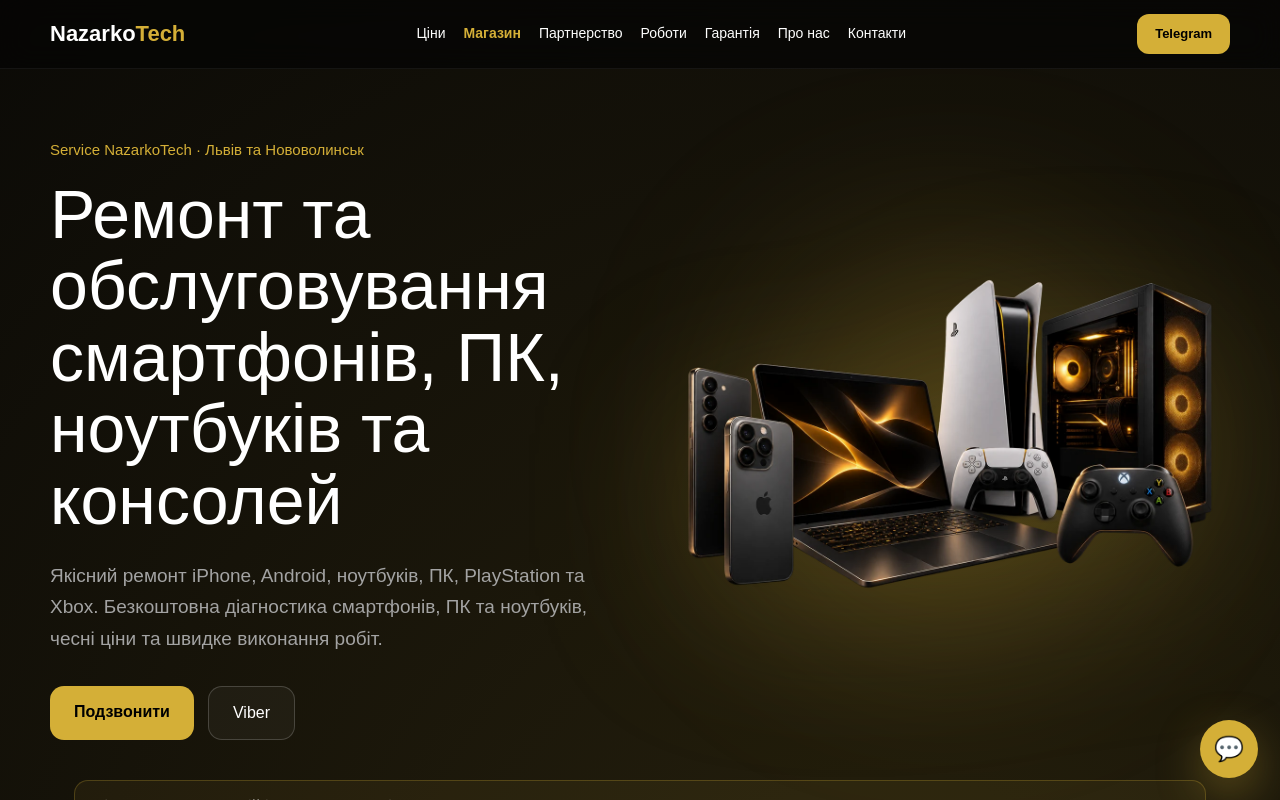
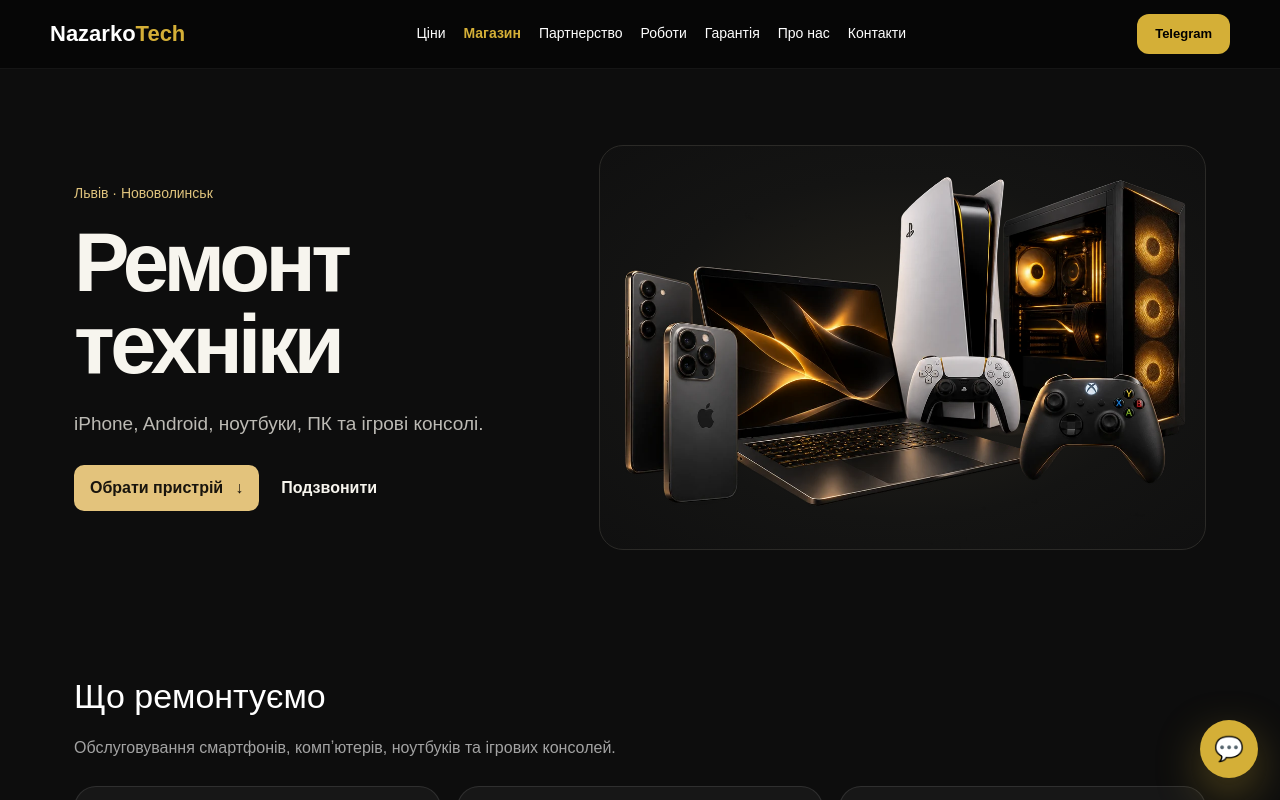
Before and after one commit to NazarkoMi/nazarkotech, a Next.js app: page / in a window 1280 px wide. Shown: the top 800 px of the page. Built offline with nearby package versions, Linux system fonts and the light colour scheme.

Commit message:
Simplify the NazarkoTech homepage and highlight the repair catalog

```diff
--- a/app/components/Hero.tsx
+++ b/app/components/Hero.tsx
@@ -1,126 +1,31 @@
+import Image from "next/image";
+
 export default function Hero() {
   return (
-    <section style={heroWrap}>
-      <div style={hero}>
-        <div>
-          <p style={eyebrow}>Service NazarkoTech · Львів та Нововолинськ</p>
-
-          <h1 style={title}>
-            Ремонт та обслуговування смартфонів, ПК, ноутбуків та консолей
-          </h1>
-
-          <p style={subtitle}>
-            Якісний ремонт iPhone, Android, ноутбуків, ПК, PlayStation та Xbox.
-            Безкоштовна діагностика смартфонів, ПК та ноутбуків, чесні ціни та швидке виконання робіт.
-          </p>
-
-          <div style={buttonRow}>
-            <a href="tel:+380686293605" style={goldButton} className="btn">
-              Подзвонити
-            </a>
-
-            <a
-              href="viber://chat?number=%2B380686293605"
-              style={darkButton}
-              className="btn"
-            >
-              Viber
-            </a>
-          </div>
+    <section className="home-hero">
+      <div className="home-hero-copy">
+        <p className="home-hero-location">Львів · Нововолинськ</p>
+        <h1>Ремонт техніки</h1>
+        <p className="home-hero-description">
+          iPhone, Android, ноутбуки, ПК та ігрові консолі.
+        </p>
+        <div className="home-hero-actions">
+          <a className="home-hero-primary" href="#repair-catalog">
+            Обрати пристрій <span aria-hidden="true">↓</span>
+          </a>
+          <a className="home-hero-phone" href="tel:+380686293605">Подзвонити</a>
         </div>
-
-        <div style={imageArea}>
-          <div style={glow} />
-
-          <img
-            src="/hero-devices-v2.webp"
-            alt="Ремонт смартфонів, ноутбуків, ПК та консолей"
-            style={heroImage}
-          />
-        </div>
+      </div>
+      <div className="home-hero-visual">
+        <Image
+          src="/hero-devices-v2.webp"
+          alt=""
+          width={1200}
+          height={800}
+          sizes="(max-width: 760px) 92vw, (max-width: 1180px) 53vw, 610px"
+          preload
+        />
       </div>
     </section>
   );
 }
-
-const heroWrap = {
-  padding: "70px 24px 40px",
-};
-
-const hero = {
-  maxWidth: "1180px",
-  margin: "0 auto",
-  display: "grid",
-  gridTemplateColumns: "repeat(auto-fit, minmax(320px, 1fr))",
-  gap: "50px",
-  alignItems: "center",
-};
-
-const eyebrow = {
-  color: "#D4AF37",
-  fontSize: "15px",
-  marginBottom: "18px",
-};
-
-const title = {
-  fontSize: "clamp(42px, 8vw, 68px)",
-  lineHeight: "1.05",
-  margin: "0 0 24px",
-  maxWidth: "720px",
-};
-
-const subtitle = {
-  fontSize: "clamp(16px, 2vw, 19px)",
-  color: "#A3A3A3",
-  lineHeight: "1.65",
-  maxWidth: "700px",
-};
-
-const buttonRow = {
-  display: "flex",
-  gap: "14px",
-  marginTop: "32px",
-};
-
-const goldButton = {
-  background: "#D4AF37",
-  color: "black",
-  padding: "14px 24px",
-  borderRadius: "14px",
-  textDecoration: "none",
-  fontWeight: "bold",
-};
-
-const darkButton = {
-  border: "1px solid rgba(255,255,255,0.18)",
-  color: "white",
-  padding: "14px 24px",
-  borderRadius: "14px",
-  textDecoration: "none",
-  background: "rgba(255,255,255,0.04)",
-};
-
-const imageArea = {
-  position: "relative" as const,
-  display: "flex",
-  justifyContent: "center",
-  alignItems: "center",
-};
-
-const glow = {
-  position: "absolute" as const,
-  width: "360px",
-  height: "360px",
-  borderRadius: "50%",
-  background: "rgba(212,175,55,0.22)",
-  filter: "blur(100px)",
-};
-
-const heroImage = {
-  position: "relative" as const,
-  width: "100%",
-  maxWidth: "650px",
-  height: "auto",
-  objectFit: "contain" as const,
-  filter: "drop-shadow(0 35px 80px rgba(212,175,55,0.18))",
-};
--- a/app/page.tsx
+++ b/app/page.tsx
@@ -15,12 +15,10 @@ export default function Home() {
     <main style={page}>
       <Header />
       <Hero />
-      <aside className="linkcom-banner" aria-label="Партнерська пропозиція LinkCom">
-        <span>Підключаєш домашній інтернет у Львові?</span>
-        <Link href="/partnership">Промокод LinkCom у Львові <span aria-hidden="true">→</span></Link>
-      </aside>
-      <RepairCategories />
-      <ModelsGrid />
+      <div id="repair-catalog">
+        <RepairCategories />
+        <ModelsGrid />
+      </div>
       <WhyUs />
       <Reviews />
       <RepairCards />
@@ -50,21 +48,56 @@ export default function Home() {
 
       <FAQ />
 
+      <aside className="linkcom-banner" aria-label="Партнерська пропозиція LinkCom">
+        <Link href="/partnership">Промокод LinkCom у Львові <span aria-hidden="true">→</span></Link>
+      </aside>
+
       <Footer />
 
       <style>{`
+        .home-hero {
+          display: grid;
+          grid-template-columns: minmax(0, 5fr) minmax(0, 6fr);
+          align-items: center;
+          gap: 20px;
+          max-width: 1180px;
+          min-height: 475px;
+          margin-inline: auto;
+          padding: clamp(38px, 6vw, 76px) 24px;
+        }
+
+        .home-hero-location { color: #dfc37d; font-size: 14px; margin: 0 0 18px; }
+        .home-hero h1 {
+          max-width: 9ch;
+          margin: 0;
+          color: #f7f5ee;
+          font-size: clamp(45px, 6.5vw, 88px);
+          font-weight: 600;
+          line-height: .99;
+          letter-spacing: -.055em;
+          text-wrap: balance;
+        }
+        .home-hero-description { margin: 22px 0 0; color: #bcbab4; font-size: clamp(16px, 2vw, 19px); line-height: 1.6; }
+        .home-hero-actions { display: flex; flex-wrap: wrap; align-items: center; gap: 8px 18px; margin-top: 26px; }
+        .home-hero-actions a { display: inline-flex; align-items: center; gap: 12px; min-height: 46px; font-weight: 600; text-decoration: none; }
+        .home-hero-actions a:focus-visible { outline: 2px solid #ebd39a; outline-offset: 4px; }
+        .home-hero-primary { background: #e3c37c; color: #18140d; padding: 10px 16px; border-radius: 10px; }
+        .home-hero-primary:hover { background: #f0d599; }
+        .home-hero-phone { color: #f7f5ee; padding-inline: 4px; }
+        .home-hero-phone:hover { text-decoration: underline; text-underline-offset: 5px; }
+        .home-hero-visual { background: radial-gradient(ellipse at center, #28251d 0%, #141413 60%, #101010 100%); border: 1px solid #2b2a27; border-radius: 24px; }
+        .home-hero-visual img { display: block; width: 100%; height: auto; }
+
+        #repair-catalog { scroll-margin-top: 105px; }
+        #repair-catalog .category-card { box-shadow: none !important; }
+        #repair-catalog .category-visual { background: #191918; }
+        #repair-catalog .phone-model-visual { background: radial-gradient(ellipse at center, #262520, transparent 72%); }
+
         .linkcom-banner {
-          display: flex;
-          flex-wrap: wrap;
-          align-items: center;
-          justify-content: space-between;
-          gap: 8px 18px;
-          max-width: 1132px;
+          max-width: 1180px;
           margin: 0 auto;
-          padding: 14px 18px;
-          border: 1px solid rgba(212, 175, 55, .25);
-          border-radius: 14px;
-          background: rgba(212, 175, 55, .07);
+          padding: 0 24px 24px;
+          font-size: 14px;
         }
 
         .linkcom-banner a {
@@ -77,10 +110,6 @@ export default function Home() {
         .linkcom-banner a:focus-visible {
           outline: 2px solid #e8c75e;
           outline-offset: 4px;
-        }
-
-        @media (max-width: 1180px) {
-          .linkcom-banner { margin-inline: 24px; }
         }
 
         * {
@@ -107,7 +136,7 @@ export default function Home() {
         .review-card,
         .work-card,
         .btn {
-          transition: all 0.25s ease;
+          transition: border-color .2s ease, background-color .2s ease;
         }
 
         .repair-card:hover,
@@ -116,35 +145,19 @@ export default function Home() {
         .why-card:hover,
         .review-card:hover,
         .work-card:hover {
-          transform: translateY(-6px) scale(1.03);
-          border-color: rgba(212, 175, 55, 0.65) !important;
-          box-shadow:
-            0 20px 70px rgba(212, 175, 55, 0.16),
-            0 0 40px rgba(212, 175, 55, 0.08);
-          background: rgba(255,255,255,0.06);
+          border-color: rgba(227, 195, 124, .42) !important;
         }
 
         .btn:hover {
-          transform: translateY(-3px);
-          box-shadow: 0 14px 40px rgba(212, 175, 55, 0.22);
+          border-color: rgba(227, 195, 124, .55) !important;
         }
 
-        @media (max-width: 768px) {
-          .repair-card:hover,
-          .model-card:hover,
-          .category-card:hover,
-          .why-card:hover,
-          .review-card:hover,
-          .work-card:hover,
-          .btn:hover {
-            transform: none;
-          }
-
-          h1 {
-            font-size: 42px !important;
-            line-height: 1.1 !important;
-          }
-
+        @media (max-width: 760px) {
+          .home-hero { grid-template-columns: 1fr; gap: 24px; min-height: 0; padding-block: 34px 12px; }
+          .home-hero h1 { max-width: none; }
+          .home-hero-description { margin-top: 14px; }
+          .home-hero-actions { margin-top: 18px; }
+          .home-hero-visual { max-width: 520px; border-radius: 18px; }
           .repair-grid {
             grid-template-columns: 1fr 1fr !important;
           }
@@ -156,8 +169,7 @@ export default function Home() {
 
 const page = {
   minHeight: "100vh",
-  background:
-    "radial-gradient(circle at 70% 15%, rgba(212,175,55,0.16), transparent 28%), #050505",
+  background: "#0d0d0d",
   color: "white",
   fontFamily: "Arial, sans-serif",
 };
```
